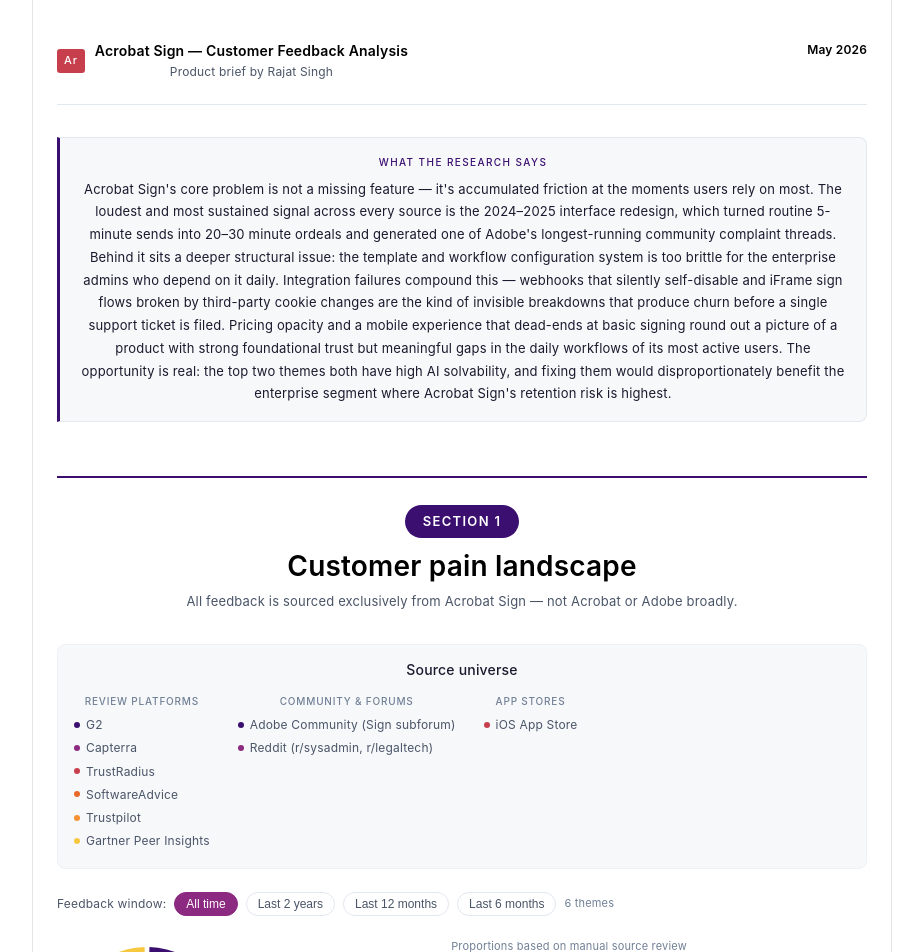
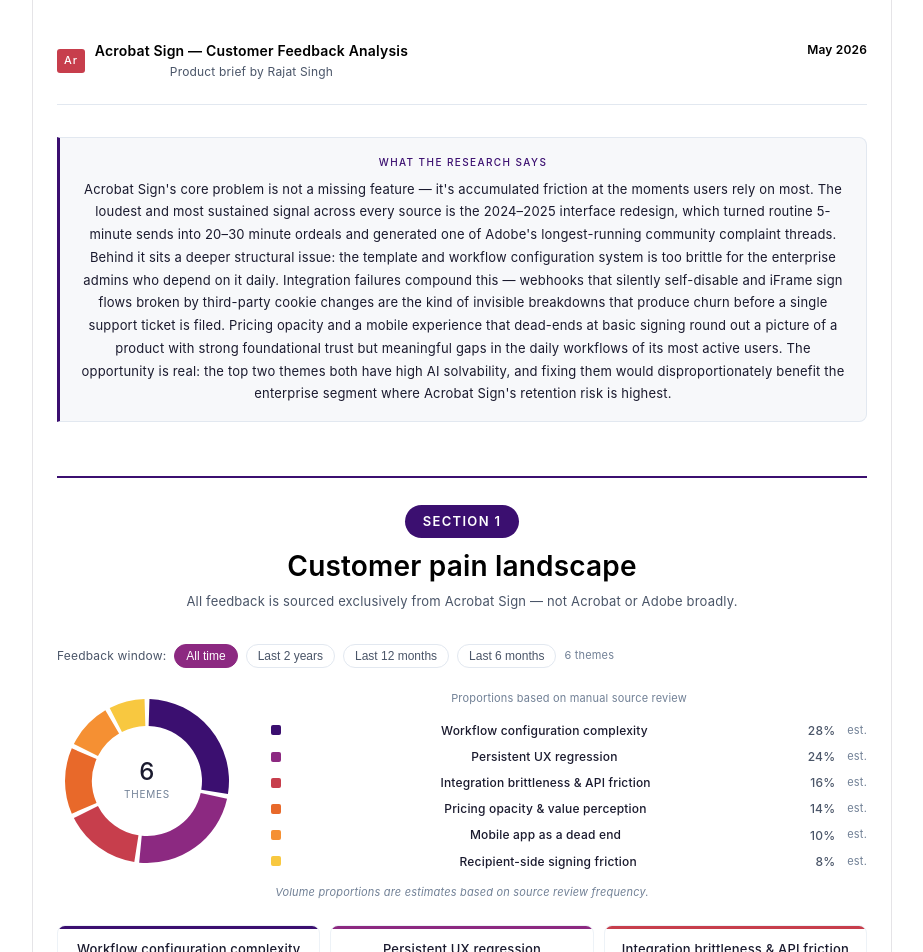
Before and after one commit to rajat2208/acrobat-sign-brief, a React (Vite) app: page / in a window 1280 px wide. Shown: the top 952 px of the page, without its empty margins (178-1101 px from the left). Built offline with nearby package versions, Linux system fonts and the light colour scheme.

Commit message:
design: move source universe to footer, collapse to single line

```diff
--- a/src/App.jsx
+++ b/src/App.jsx
@@ -262,27 +262,6 @@ export default function App() {
 
       <SectionHeader num={1} title="Customer pain landscape" desc="All feedback is sourced exclusively from Acrobat Sign — not Acrobat or Adobe broadly." />
 
-      <div className="src-box">
-        <div className="src-box-lbl">Source universe</div>
-        <div className="src-cats">
-          <div>
-            <div className="src-cat-lbl">Review platforms</div>
-            {[['#3B0F70','G2'],['#8C2981','Capterra'],['#C73E4C','TrustRadius'],['#E8692A','SoftwareAdvice'],['#F59033','Trustpilot'],['#F8C840','Gartner Peer Insights']].map(([c,l]) => (
-              <div key={l} className="src-item"><div className="src-dot" style={{ background: c }} />{l}</div>
-            ))}
-          </div>
-          <div>
-            <div className="src-cat-lbl">Community &amp; forums</div>
-            <div className="src-item"><div className="src-dot" style={{ background: '#3B0F70' }} />Adobe Community (Sign subforum)</div>
-            <div className="src-item"><div className="src-dot" style={{ background: '#8C2981' }} />Reddit (r/sysadmin, r/legaltech)</div>
-          </div>
-          <div>
-            <div className="src-cat-lbl">App stores</div>
-            <div className="src-item"><div className="src-dot" style={{ background: '#C73E4C' }} />iOS App Store</div>
-          </div>
-        </div>
-      </div>
-
       <div className="filter-row">
         <span className="filter-lbl">Feedback window:</span>
         {FILTERS.map(f => (
@@ -321,8 +300,10 @@ export default function App() {
       <PlanGrid allThemes={themesData} />
 
       <div className="fn">
-        <div className="fnl">Methodology note</div>
-        <div className="fnt">All themes are sourced exclusively from Acrobat Sign feedback — not Acrobat or Adobe broadly. Volume proportions and signal scores are the author&apos;s estimates based on manual source review across G2, Capterra, TrustRadius, Adobe Community, Reddit, and the iOS App Store. Last research pass: September 2025.</div>
+        <div className="fnl">Sources</div>
+        <div className="fnt">G2 · Capterra · TrustRadius · SoftwareAdvice · Trustpilot · Gartner Peer Insights · Adobe Community (Sign subforum) · Reddit (r/sysadmin, r/legaltech) · iOS App Store</div>
+        <div className="fnl" style={{ marginTop: '12px' }}>Methodology note</div>
+        <div className="fnt">All themes are sourced exclusively from Acrobat Sign feedback — not Acrobat or Adobe broadly. Volume proportions and signal scores are the author&apos;s estimates based on manual source review. Last research pass: September 2025.</div>
       </div>
     </div>
   )
```
